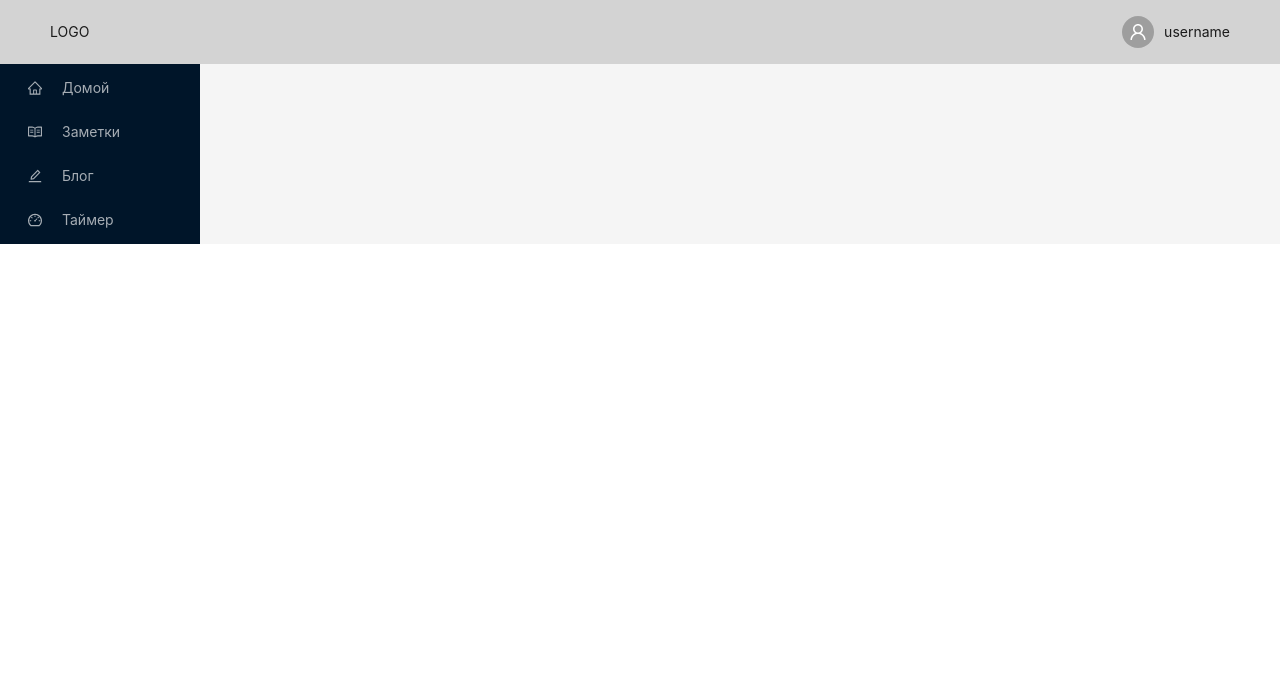
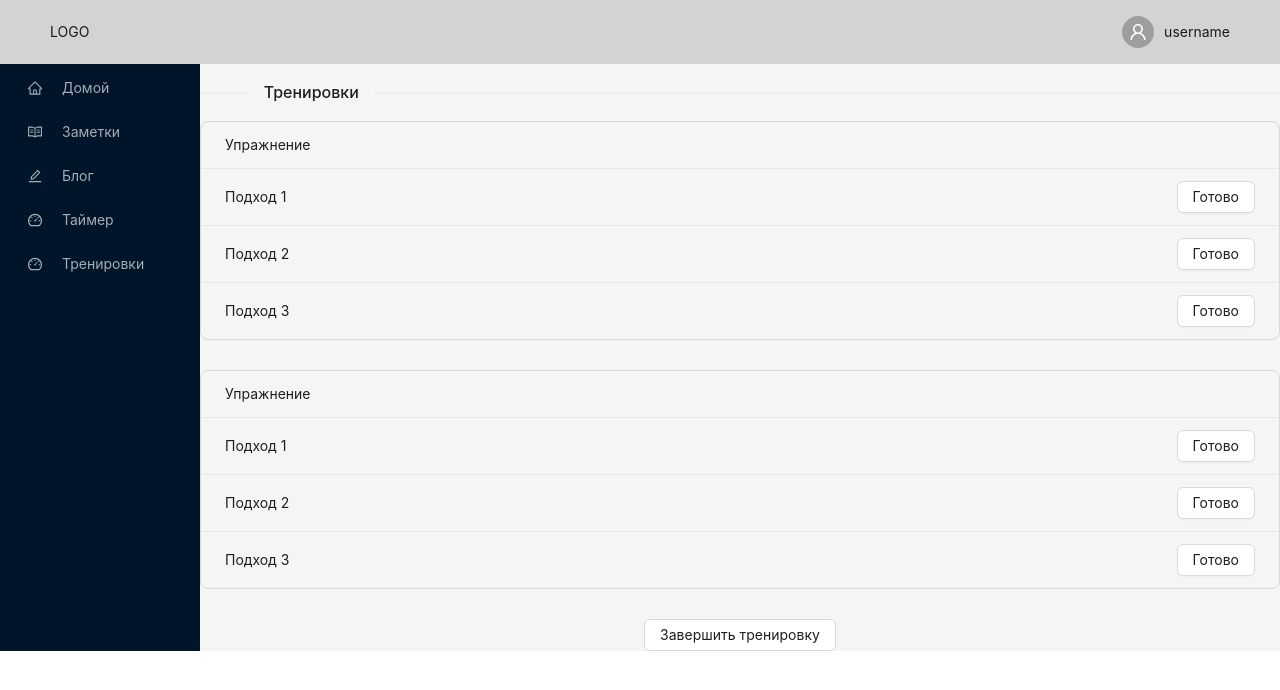
Before and after one commit to LilyMaksutova/my-react-project, a React (Create React App) app: page /exercise in a window 1280 px wide. Shown: the top 690 px of the page. Built offline with nearby package versions, Linux system fonts and the light colour scheme.

Commit message:
add approaches and btn

```diff
--- a/src/App.jsx
+++ b/src/App.jsx
@@ -11,6 +11,7 @@ import PostDetails from './components/PostDetails';
 import Blog from './components/Blog';
 import Timer from './components/Timer';
 import Home from './components/Home';
+import Exercise from './components/Exercise';
 
 const { Header } = Layout;
 
@@ -35,6 +36,7 @@ function App() {
             <Route path="/blog/" element={<Blog />} />
             <Route path="/blog/:id" element={<PostDetails />} />
             <Route path="/timer/" element={<Timer />} />
+            <Route path="/exercise/" element={<Exercise />} />
           </Routes>
         </Layout>
       </Layout>
--- /dev/null
+++ b/src/components/Approaches.jsx
@@ -0,0 +1,25 @@
+import React from 'react';
+import { List } from 'antd';
+import ApproachesBtn from './ApproachesBtn';
+
+function Approaches() {
+  const data = ['Подход 1', 'Подход 2', 'Подход 3'];
+  return (
+    <div>
+      <List
+        style={{ marginBottom: '30px' }}
+        header={<div>Упражнение</div>}
+        bordered
+        dataSource={data}
+        renderItem={(item) => (
+          <List.Item style={{ display: 'flex' }}>
+            {item}
+            <ApproachesBtn />
+          </List.Item>
+        )}
+      />
+    </div>
+  );
+}
+
+export default Approaches;
--- /dev/null
+++ b/src/components/ApproachesBtn.jsx
@@ -0,0 +1,15 @@
+import React from 'react';
+import { Button } from 'antd';
+import { Link } from 'react-router-dom';
+
+function ApproachesBtn() {
+  return (
+    <div>
+      <Button>
+        <Link to="/timer/">Готово</Link>
+      </Button>
+    </div>
+  );
+}
+
+export default ApproachesBtn;
--- /dev/null
+++ b/src/components/Exercise.jsx
@@ -0,0 +1,18 @@
+import React from 'react';
+import { Divider, Button } from 'antd';
+import Approaches from './Approaches';
+
+function Exercise() {
+  return (
+    <div>
+      <Divider orientation="left">Тренировки</Divider>
+      <Approaches />
+      <Approaches />
+      <div style={{ textAlign: 'center' }}>
+        <Button>Завершить тренировку</Button>
+      </div>
+    </div>
+  );
+}
+
+export default Exercise;
--- a/src/components/Navbar.jsx
+++ b/src/components/Navbar.jsx
@@ -43,6 +43,12 @@ const items = [
       Таймер
     </Link>,
   ]),
+  getItem([
+    <Link to="/exercise">
+      <DashboardOutlined style={{ marginRight: '20px' }} />
+      Тренировки
+    </Link>,
+  ]),
 ];
 
 function Navbar() {
```
